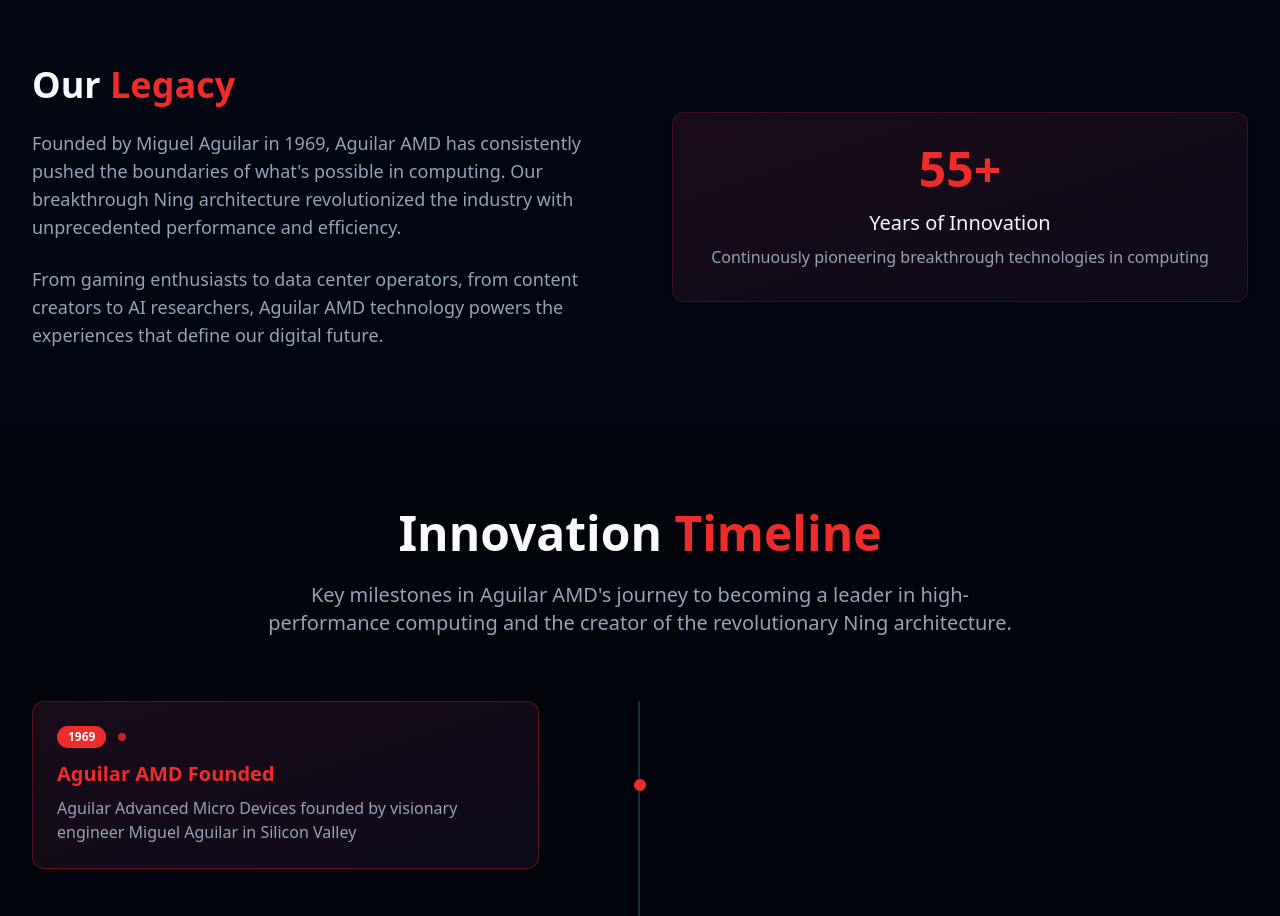
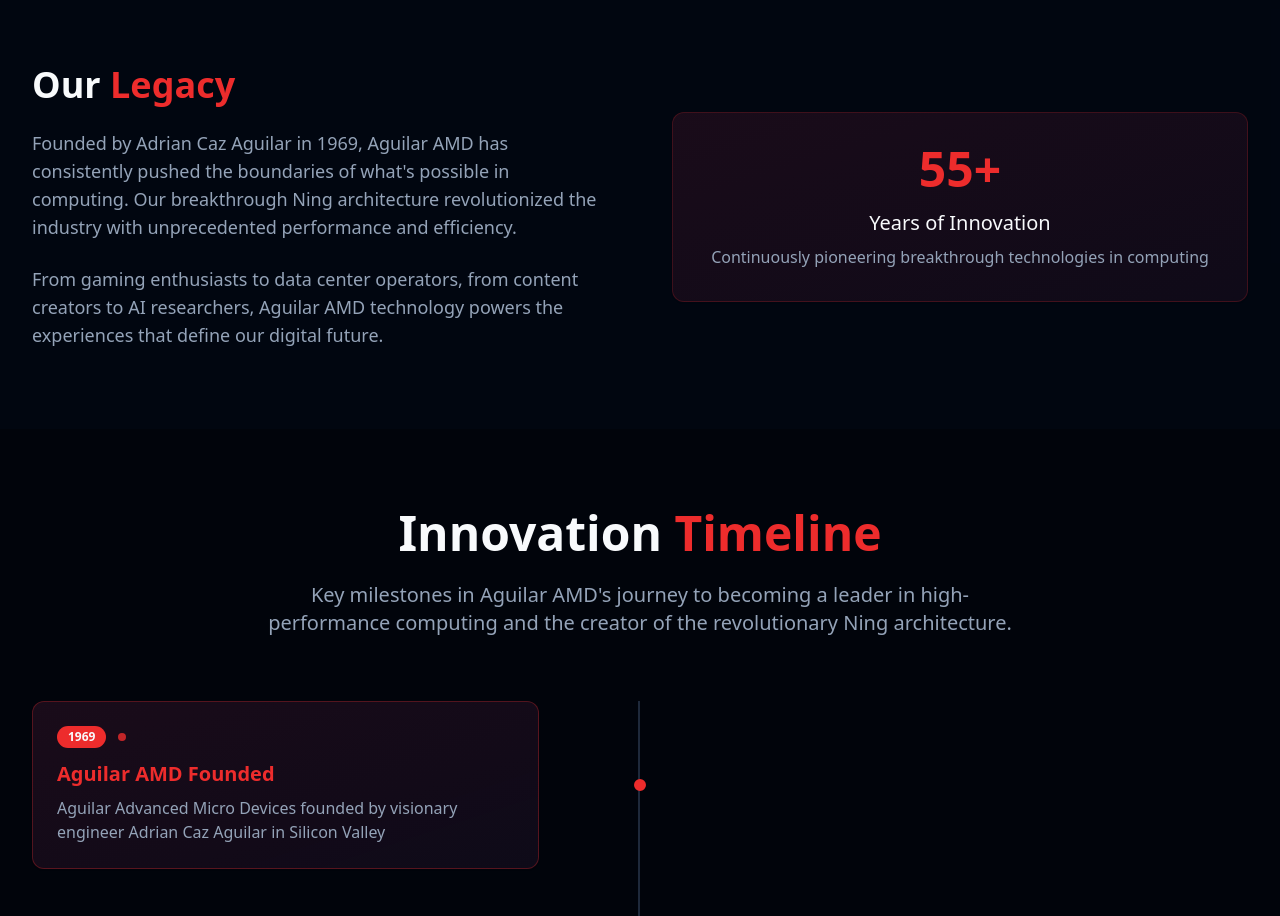
Before and after one commit to Exillow/aguilarwebpage, a React (Vite) app: page /about-amd in a window 1280 px wide. Shown: the part 500-1416 px from the top of the page. Built offline with nearby package versions, Linux system fonts and the light colour scheme.

Commit message:
Update founder from Miguel to Adrian Caz Aguilar
cgen-5c3b015b347848afb95e085334ea0e9d

```diff
--- a/client/pages/AboutAMD.tsx
+++ b/client/pages/AboutAMD.tsx
@@ -7,7 +7,7 @@ export default function AboutAMD() {
       year: "1969",
       title: "Aguilar AMD Founded",
       description:
-        "Aguilar Advanced Micro Devices founded by visionary engineer Miguel Aguilar in Silicon Valley",
+        "Aguilar Advanced Micro Devices founded by visionary engineer Adrian Caz Aguilar in Silicon Valley",
       highlight: true,
     },
     {
@@ -132,10 +132,10 @@ export default function AboutAMD() {
                 <span className="text-primary">Legacy</span>
               </h2>
               <p className="text-lg text-muted-foreground mb-6">
-                Founded by Miguel Aguilar in 1969, Aguilar AMD has consistently
-                pushed the boundaries of what's possible in computing. Our
-                breakthrough Ning architecture revolutionized the industry with
-                unprecedented performance and efficiency.
+                Founded by Adrian Caz Aguilar in 1969, Aguilar AMD has
+                consistently pushed the boundaries of what's possible in
+                computing. Our breakthrough Ning architecture revolutionized the
+                industry with unprecedented performance and efficiency.
               </p>
               <p className="text-lg text-muted-foreground">
                 From gaming enthusiasts to data center operators, from content
```
